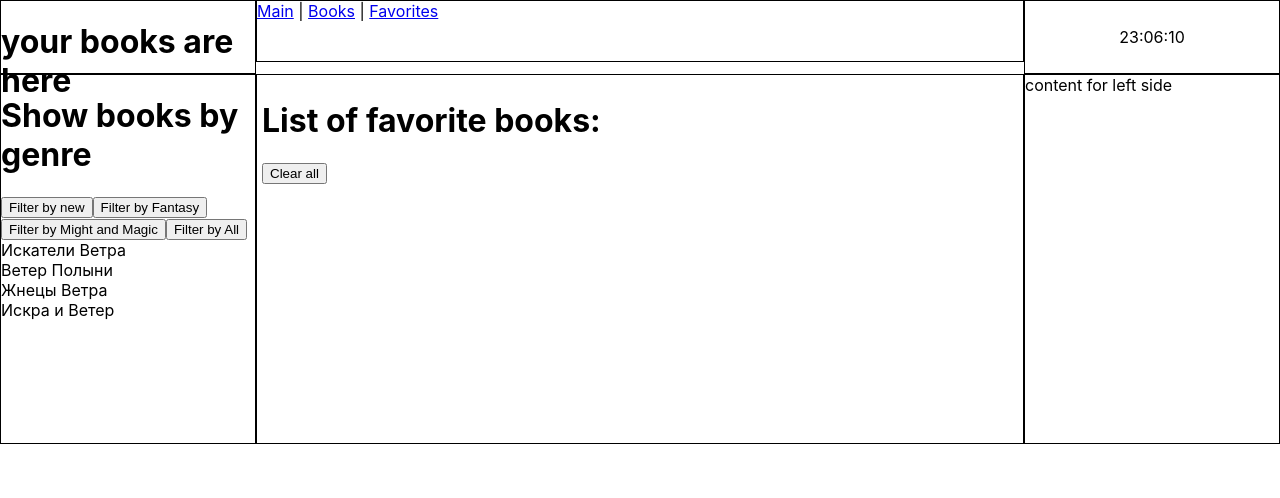
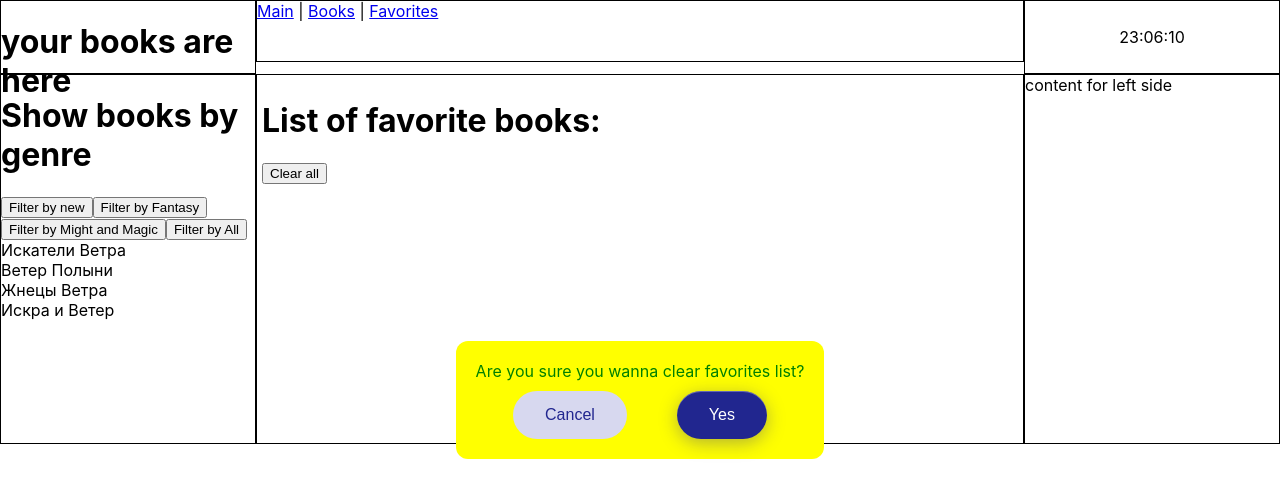
Before and after one commit to RinalinDS/bookstore, a React (Create React App) app: page /favorites in a window 1280 px wide. Both pictures are taken after a click on the button "Clear all". Shown: the top 498 px of the page. Built offline with nearby package versions, Linux system fonts and the light colour scheme.

Commit message:
second modal for Favorites, refactored DeleteForm

```diff
--- /dev/null
+++ b/src/common/Modal/DeleteBookFromFavoritesForm/DeleteBookFromFavForm.tsx
@@ -0,0 +1,21 @@
+import React, {FC} from 'react';
+import s from './style/DeleteBookFromFavForm.module.css'
+
+type PropsType = {
+  setModalVisibility: (value: string) => void
+  onConfirmDeleteClickHandler: () => void
+  text: string
+}
+
+export const DeleteBookFromFavForm: FC<PropsType> = ({setModalVisibility, onConfirmDeleteClickHandler, text}) => {
+  return (
+    <div className={s.container}><span>{text}</span>
+      <div className={s.btn_container}>
+        <button className={s.cancelButton} onClick={() => setModalVisibility('')}>Cancel</button>
+        <button className={s.confirmButton} onClick={onConfirmDeleteClickHandler}>Yes</button>
+      </div>
+    </div>
+  );
+};
+
+export default DeleteBookFromFavForm;
--- a/src/common/Modal/Modal.tsx
+++ b/src/common/Modal/Modal.tsx
@@ -2,13 +2,13 @@ import React, {FC} from 'react';
 import s from './style/Modal.module.css'
 
 type propsType = {
-  isModalActive: boolean
-  setModalVisibility: (value: boolean) => void
+  isModalActive: string
+  setModalVisibility: (value: string) => void
 }
 
 export const Modal: FC<propsType> = ({children, isModalActive, setModalVisibility}) => {
   const onChangeHandler = () => {
-    setModalVisibility(false)
+    setModalVisibility('')
   }
   return (
     <div className={s.container} onClick={onChangeHandler}>
--- a/src/components/Favorites/Favorites.tsx
+++ b/src/components/Favorites/Favorites.tsx
@@ -5,7 +5,7 @@ import {EditableSpan} from '../../common/EditableSpan';
 import {useDispatch} from 'react-redux';
 import {changeBookTitleAC} from '../../store/bookReducerAC';
 import Modal from '../../common/Modal/Modal';
-import s from './style/Favorites.module.css'
+import DeleteBookFromFavForm from '../../common/Modal/DeleteBookFromFavoritesForm/DeleteBookFromFavForm';
 
 type favoritesPropsType = {
   favoriteBooks: Array<BookType>
@@ -17,21 +17,28 @@ export const Favorites = React.memo(({
                                        deleteBookFromFavorites,
                                        clearFavorites
                                      }: favoritesPropsType) => {
-  const [isModalActive, setModalVisibility] = useState<boolean>(false)
+  const [whatModalIsActive, setWhatModalIsActive] = useState<string>('')
   const [tempId, setTempId] = useState('')
 
   const dispatch = useDispatch()
-  const changeBookTitle = useCallback((title: string, id: string) => {
+  const changeBookTitle = useCallback((title: string, id: string): void => {
     dispatch(changeBookTitleAC(id, title))
   }, [dispatch])
-  const onDeleteClickHandler = (id: string) => {
+  const onDeleteClickHandler = (id: string): void => {
     setTempId(id)
-    setModalVisibility(true)
+    setWhatModalIsActive('delete')
   }
-  const onConfirmDeleteClickHandler = () => {
+  const onConfirmDeleteClickHandler = (): void => {
     deleteBookFromFavorites(tempId)
     setTempId('')
-    setModalVisibility(false)
+    setWhatModalIsActive('')
+  }
+  const onDeleteAllClickHandler = (): void => {
+    setWhatModalIsActive('deleteAll')
+  }
+  const onConfirmDeleteAllClickHandler = (): void => {
+    clearFavorites()
+    setWhatModalIsActive('')
   }
 
 
@@ -46,15 +53,20 @@ export const Favorites = React.memo(({
           </button>
         </div>
       )}
-      <button onClick={clearFavorites}>Clear all</button>
-      {isModalActive && <Modal isModalActive={isModalActive} setModalVisibility={setModalVisibility}>
-        <div className={s.container}><span>Are you sure you wanna delete this book from favorites?</span>
-          <div className={s.btn_container}>
-            <button className={s.cancelButton} onClick={() => setModalVisibility(false)}>Cancel</button>
-            <button className={s.confirmButton} onClick={onConfirmDeleteClickHandler}>Yes</button>
-          </div>
-        </div>
-      </Modal> }
+
+      <button onClick={onDeleteAllClickHandler}>Clear all</button>
+      {whatModalIsActive === 'deleteAll' &&
+        <Modal isModalActive={whatModalIsActive} setModalVisibility={setWhatModalIsActive}>
+          <DeleteBookFromFavForm onConfirmDeleteClickHandler={onConfirmDeleteAllClickHandler}
+                                 setModalVisibility={setWhatModalIsActive}
+                                 text={'Are you sure you wanna clear favorites list?'}/>
+        </Modal>}
+      {whatModalIsActive === 'delete' &&
+        <Modal isModalActive={whatModalIsActive} setModalVisibility={setWhatModalIsActive}>
+          <DeleteBookFromFavForm onConfirmDeleteClickHandler={onConfirmDeleteClickHandler}
+                                 setModalVisibility={setWhatModalIsActive}
+                                 text={'Are you sure you wanna delete this book from favorites?'}/>
+        </Modal>}
     </div>
   )
 })
--- a/src/store/bookReducer.ts
+++ b/src/store/bookReducer.ts
@@ -5,11 +5,11 @@ import {unique} from '../utility/unique func';
 // initState
 
 const initState: BookStateType = {
-    books: [{
-        id: v1(), title: 'Искатели Ветра', genre: 'Fantasy'},
+  books: [
+    {id: v1(), title: 'Искатели Ветра', genre: 'Fantasy'},
     {id: v1(), title: 'Ветер Полыни', genre: 'Fantasy'},
     {id: v1(), title: 'Жнецы Ветра', genre: 'Might and Magic'},
-        {id: v1(),title: 'Искра и Ветер', genre: 'Might and Magic'}
+    {id: v1(), title: 'Искра и Ветер', genre: 'Might and Magic'}
   ],
   favoriteBooks: []
 }
```
Also changed, not shown: src/common/Modal/DeleteBookFromFavoritesForm/style/DeleteBookFromFavForm.module.css (renamed from src/components/Favorites/style/Favorites.module.css). Lines whose indentation alone changed are shown as unchanged.
